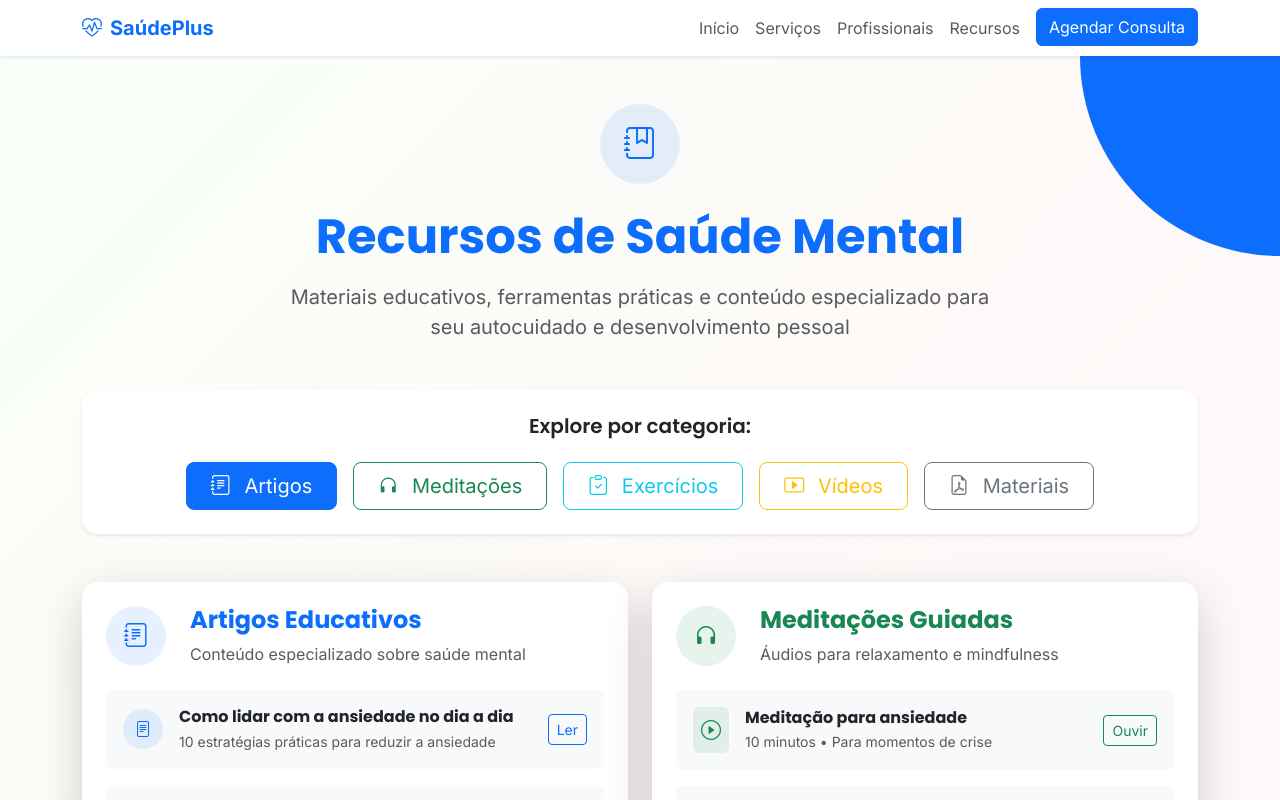
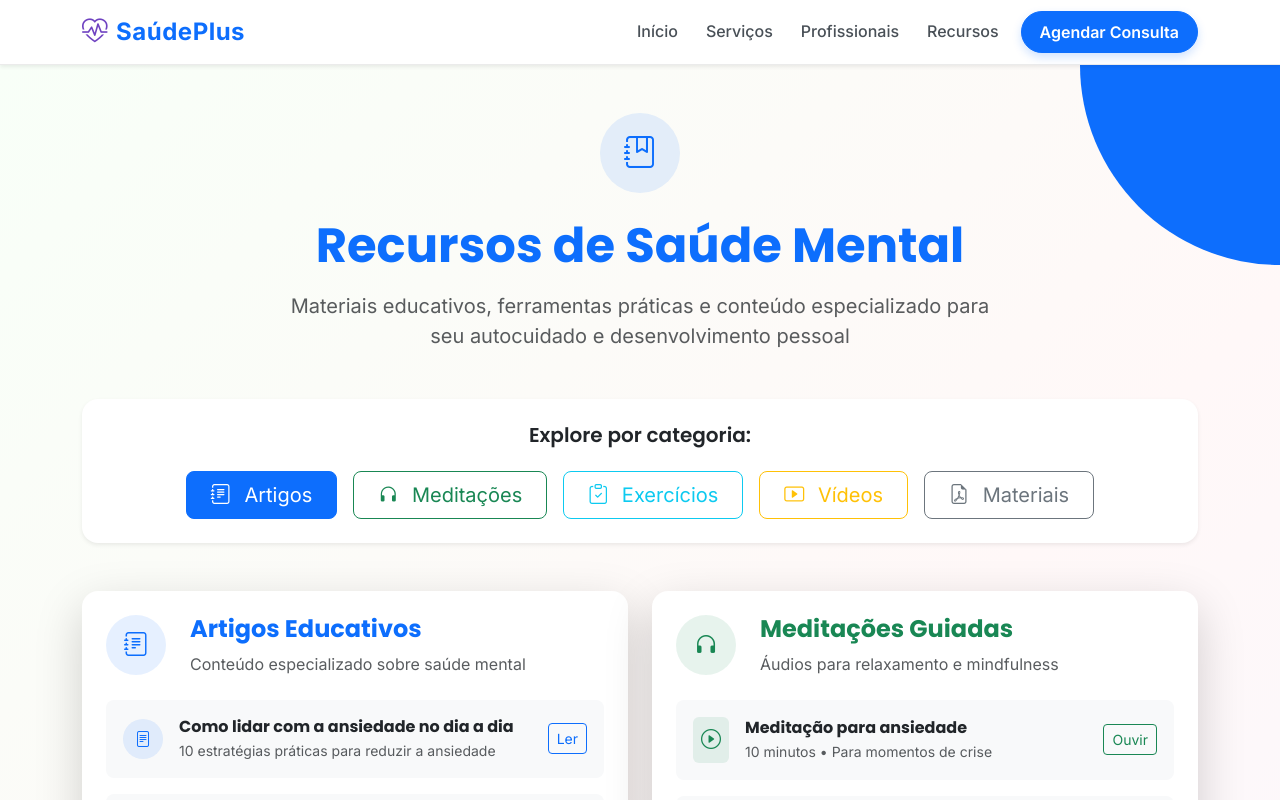
Before and after one commit to DavissonJr/SaudePlus, an Angular app: page /recursos in a window 1280 px wide. Shown: the top 800 px of the page. Built offline with nearby package versions, Linux system fonts and the light colour scheme.

Commit message:
feat: mordenizar o header com animaçoes e hovers

```diff
--- a/src/app/shared/components/header/header.component.css
+++ b/src/app/shared/components/header/header.component.css
@@ -1,3 +1,158 @@
-:root{
-  --bs-border-width: 50%
+/* NAVBAR MODERNA */
+.navbar {
+  --nav-blur-bg: rgba(255, 255, 255, 0.85);
+  --nav-border-color: rgba(0, 0, 0, 0.08);
+  backdrop-filter: blur(10px);
+  background: var(--nav-blur-bg);
+  border-bottom: 1px solid var(--nav-border-color);
+  transition: all 0.4s ease;
 }
+
+.navbar.scrolled {
+  background: rgba(255, 255, 255, 0.95);
+  box-shadow: 0 2px 15px rgba(0, 0, 0, 0.08);
+}
+
+/* LOGO */
+.navbar-brand {
+  font-size: 1.5rem;
+  display: flex;
+  align-items: center;
+  letter-spacing: 0.5px;
+  transition: all 0.3s ease;
+}
+
+.navbar-brand i {
+  font-size: 1.6rem;
+  color: #6f42c1;
+  transition: transform 0.3s ease, color 0.3s ease;
+}
+
+.navbar-brand:hover i {
+  transform: rotate(15deg) scale(1.1);
+  color: #0d6efd;
+}
+
+/* LINKS */
+.navbar-nav .nav-link {
+  position: relative;
+  color: #495057;
+  font-weight: 500;
+  transition: color 0.3s ease;
+  margin: 0 6px;
+}
+
+.navbar-nav .nav-link::after {
+  content: "";
+  position: absolute;
+  width: 0%;
+  height: 2px;
+  bottom: -3px;
+  left: 0;
+  background: linear-gradient(90deg, #0d6efd, #6f42c1);
+  transition: width 0.3s ease;
+  border-radius: 2px;
+}
+
+.navbar-nav .nav-link:hover {
+  color: #0d6efd;
+}
+
+.navbar-nav .nav-link:hover::after,
+.navbar-nav .nav-link.active::after {
+  width: 100%;
+}
+
+.navbar-nav .nav-link.active {
+  color: #0d6efd;
+}
+
+/* BOTÃO PRINCIPAL */
+.navbar .btn-primary {
+  border-radius: 50px;
+  font-weight: 600;
+  padding: 8px 18px;
+  box-shadow: 0 4px 10px rgba(13, 110, 253, 0.2);
+  transition: all 0.3s ease;
+}
+
+.navbar .btn-primary:hover {
+  transform: translateY(-2px);
+  box-shadow: 0 6px 15px rgba(13, 110, 253, 0.3);
+}
+
+/* TOGGLER (mobile) */
+.navbar-toggler {
+  border: none;
+  background: transparent !important;
+  outline: none !important;
+  transition: all 0.3s ease;
+}
+
+.navbar-toggler:focus {
+  box-shadow: none;
+}
+
+.navbar-toggler-icon {
+  background-image: none !important;
+  position: relative;
+  width: 22px;
+  height: 2px;
+  background: #0d6efd;
+  border-radius: 2px;
+  transition: all 0.3s ease;
+}
+
+.navbar-toggler-icon::before,
+.navbar-toggler-icon::after {
+  content: "";
+  position: absolute;
+  width: 22px;
+  height: 2px;
+  background: #0d6efd;
+  border-radius: 2px;
+  transition: all 0.3s ease;
+}
+
+.navbar-toggler-icon::before {
+  top: -6px;
+}
+
+.navbar-toggler-icon::after {
+  top: 6px;
+}
+
+.navbar-toggler[aria-expanded="true"] .navbar-toggler-icon {
+  background: transparent;
+}
+
+.navbar-toggler[aria-expanded="true"] .navbar-toggler-icon::before {
+  transform: rotate(45deg);
+  top: 0;
+}
+
+.navbar-toggler[aria-expanded="true"] .navbar-toggler-icon::after {
+  transform: rotate(-45deg);
+  top: 0;
+}
+
+/* RESPONSIVIDADE */
+@media (max-width: 992px) {
+  .navbar-collapse {
+    background: rgba(255, 255, 255, 0.95);
+    border-radius: 15px;
+    box-shadow: 0 8px 25px rgba(0, 0, 0, 0.08);
+    margin-top: 10px;
+    padding: 1rem;
+  }
+
+  .navbar-nav .nav-link {
+    margin: 8px 0;
+    text-align: center;
+  }
+
+  .navbar .btn-primary {
+    display: block;
+    margin: 10px auto 0;
+  }
+}
```
